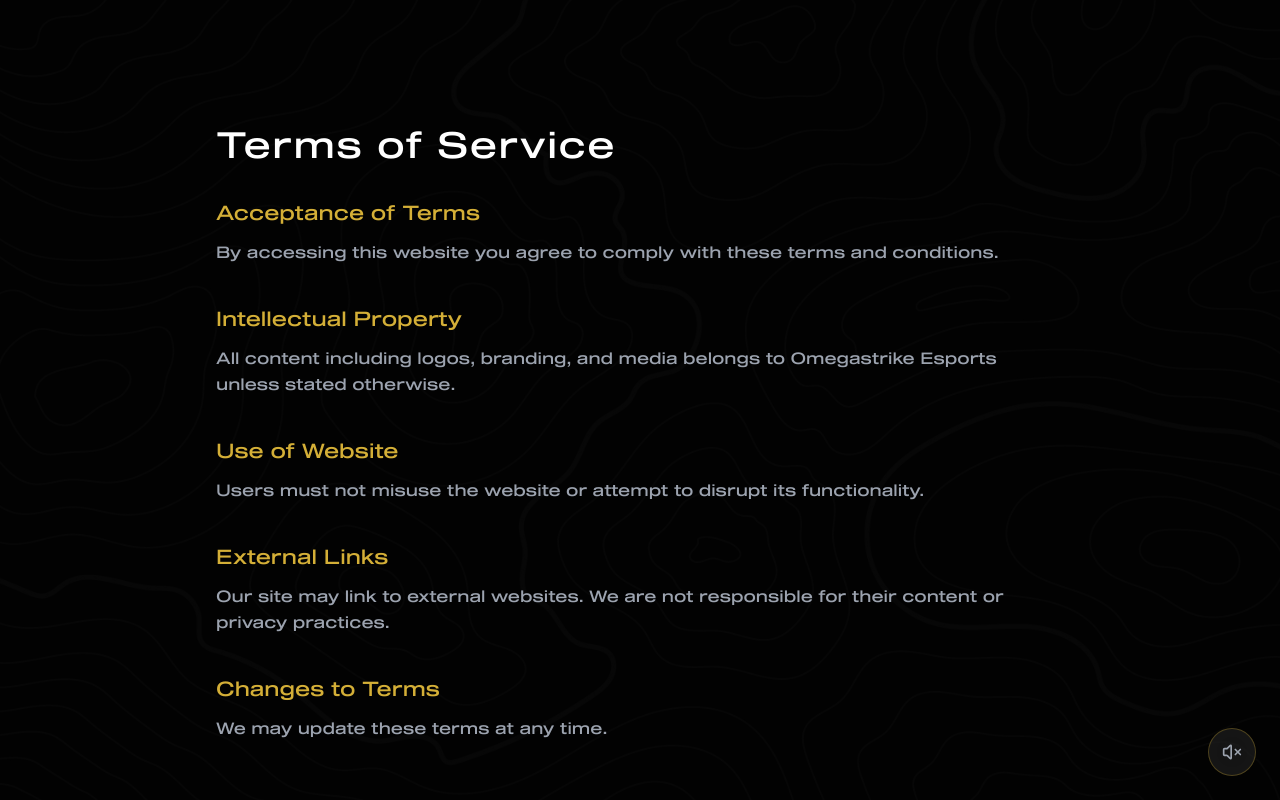
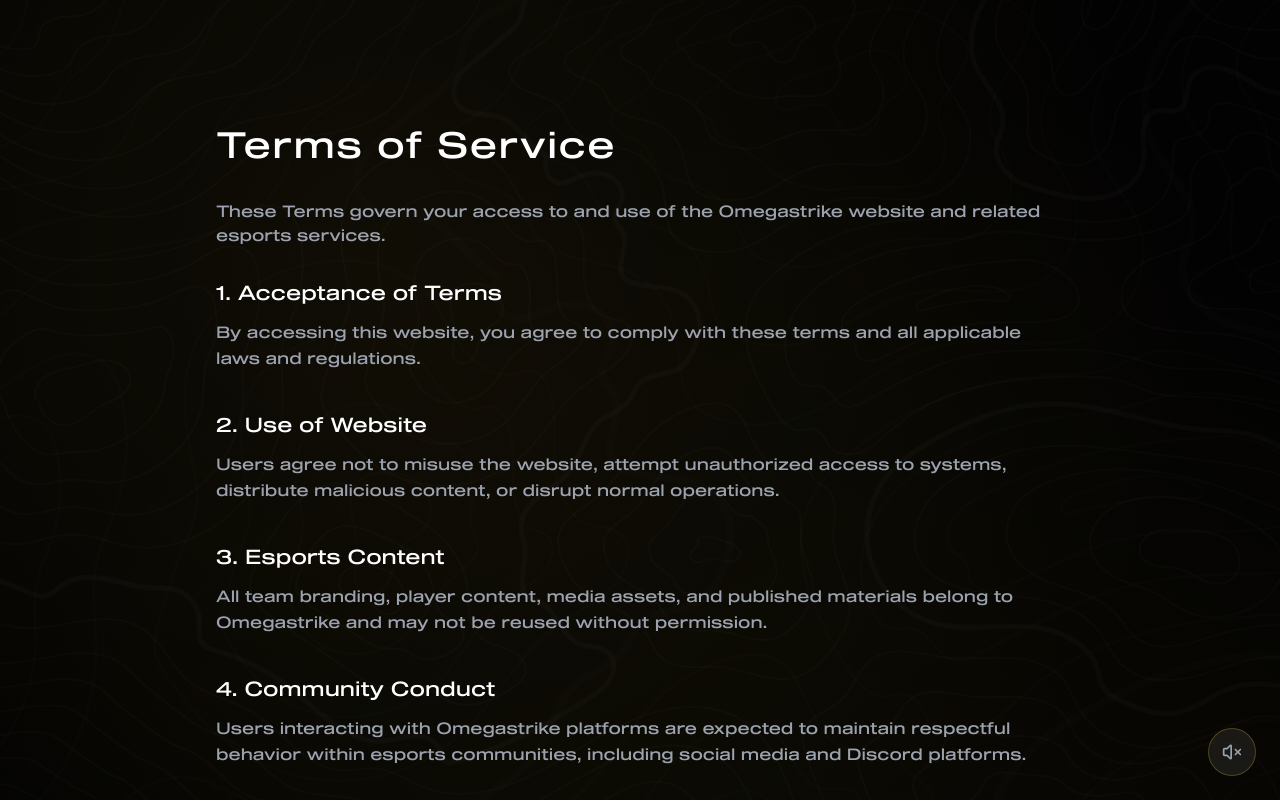
Before and after one commit to omegastrike/_teamos, a Next.js app: page /terms in a window 1280 px wide. Shown: the top 800 px of the page. Built offline with nearby package versions, Linux system fonts and the light colour scheme.

Commit message:
Update page.jsx
changed the background from black color to texture bg

```diff
--- a/app/terms/page.jsx
+++ b/app/terms/page.jsx
@@ -1,43 +1,69 @@
+import PageBackground from "../../components/PageBackground";
+
 export const metadata = {
-  title: "Terms of Service",
+  title: "Terms of Service | Omegastrike",
 };
 
-export default function Terms() {
+export default function TermsPage() {
   return (
-    <main className="min-h-screen pt-32 px-6 text-white max-w-4xl mx-auto">
+    <PageBackground>
+      <main className="min-h-screen pt-32 pb-24 px-6 text-white max-w-4xl mx-auto">
+
         <h1 className="text-4xl font-sequel mb-8">Terms of Service</h1>
 
-      <Section title="Acceptance of Terms">
-        By accessing this website you agree to comply with
-        these terms and conditions.
+        <p className="text-gray-400 mb-8">
+          These Terms govern your access to and use of the Omegastrike
+          website and related esports services.
+        </p>
+
+        <Section title="1. Acceptance of Terms">
+          By accessing this website, you agree to comply with these terms
+          and all applicable laws and regulations.
         </Section>
 
-      <Section title="Intellectual Property">
-        All content including logos, branding, and media
-        belongs to Omegastrike Esports unless stated otherwise.
+        <Section title="2. Use of Website">
+          Users agree not to misuse the website, attempt unauthorized
+          access to systems, distribute malicious content, or disrupt
+          normal operations.
         </Section>
 
-      <Section title="Use of Website">
-        Users must not misuse the website or attempt to
-        disrupt its functionality.
+        <Section title="3. Esports Content">
+          All team branding, player content, media assets, and published
+          materials belong to Omegastrike and may not be reused without
+          permission.
         </Section>
 
-      <Section title="External Links">
-        Our site may link to external websites. We are not
-        responsible for their content or privacy practices.
+        <Section title="4. Community Conduct">
+          Users interacting with Omegastrike platforms are expected to
+          maintain respectful behavior within esports communities,
+          including social media and Discord platforms.
         </Section>
 
-      <Section title="Changes to Terms">
-        We may update these terms at any time.
+        <Section title="5. External Links">
+          Our website may contain links to third-party websites.
+          Omegastrike is not responsible for external content or services.
         </Section>
+
+        <Section title="6. Limitation of Liability">
+          Omegastrike is not responsible for damages resulting from
+          website interruptions, technical issues, or third-party
+          integrations.
+        </Section>
+
+        <Section title="7. Modifications">
+          These terms may be updated periodically to reflect changes
+          in operations or legal requirements.
+        </Section>
+
       </main>
+    </PageBackground>
   );
 }
 
 function Section({ title, children }) {
   return (
     <div className="mb-10">
-      <h2 className="text-xl font-semibold mb-3 text-gold">{title}</h2>
+      <h2 className="text-xl font-semibold mb-3">{title}</h2>
       <p className="text-gray-400 leading-relaxed">{children}</p>
     </div>
   );
```
Lines whose indentation alone changed are shown as unchanged.
